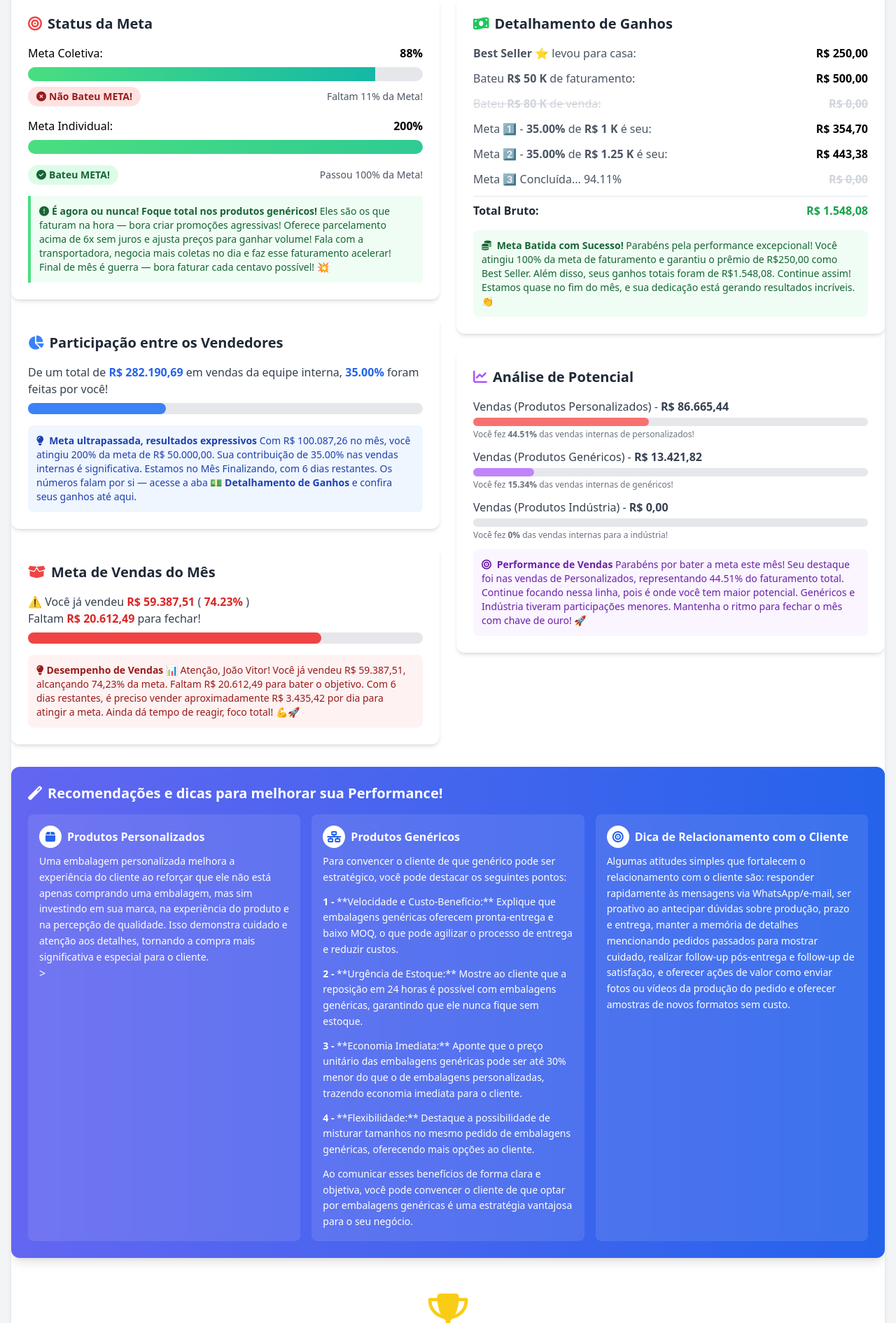
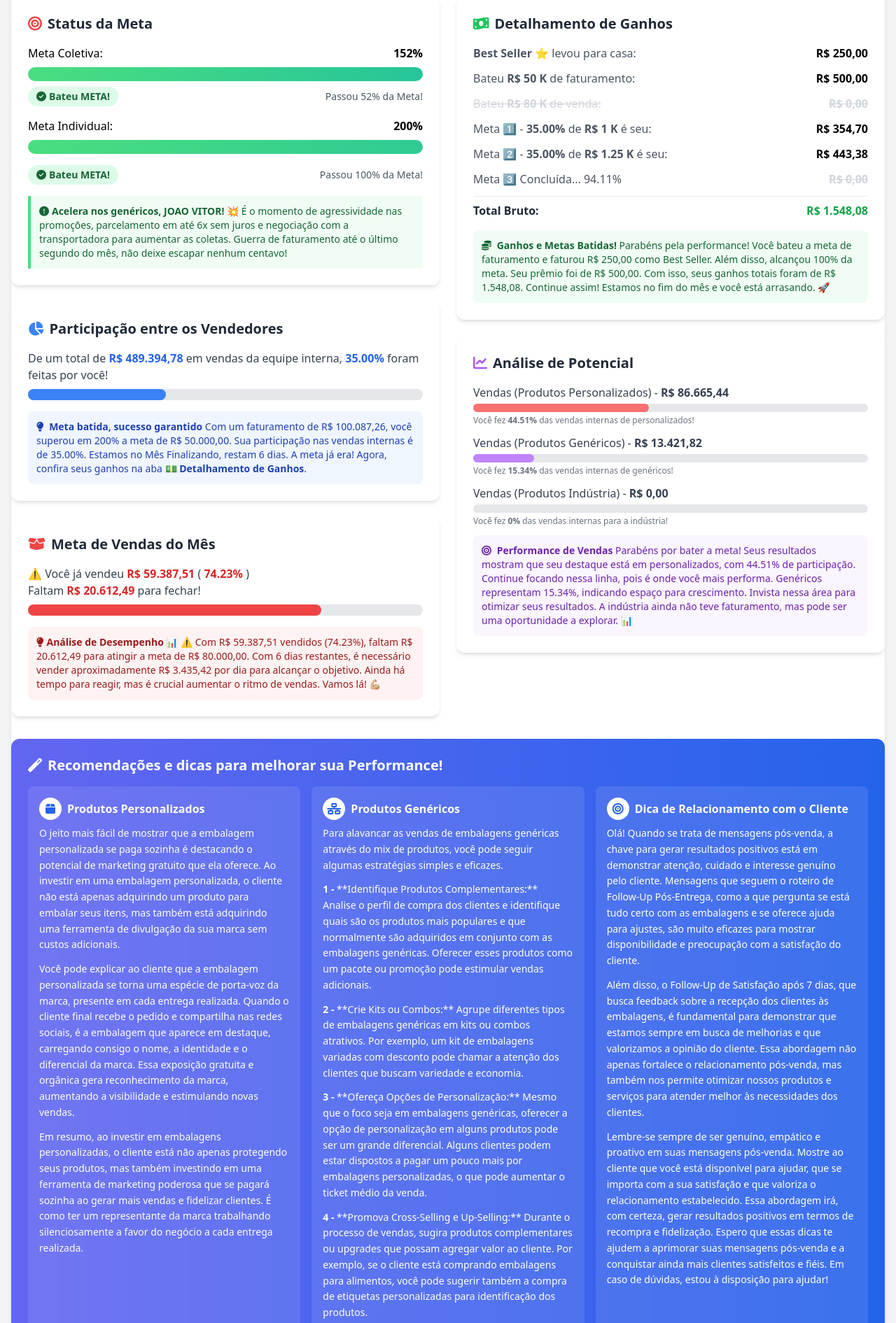
Before and after one commit to saimondasoler/relatorio-vendas, a plain HTML site: page index.html in a window 1280 px wide. Shown: the part 560-2451 px from the top of the page at 70% size. Drawn offline with nearby package versions, Linux system fonts and the light colour scheme.

Commit message:
Update index.html

```diff
--- a/index.html
+++ b/index.html
@@ -117,18 +117,18 @@
                     <div class="mb-4">
                         <div class="flex items-center justify-between mb-2">
                             <span class="font-medium">Meta Coletiva:</span>
-                            <span class="font-bold">88%</span>
+                            <span class="font-bold">152%</span>
                         </div>
                         <div class="progress-bar mb-2">
-                            <div class="progress-fill bg-gradient-to-r from-green-400 to-teal-500" style="width: 88%;"></div>
+                            <div class="progress-fill bg-gradient-to-r from-green-400 to-teal-500" style="width: 152%;"></div>
                         </div>
                         <div class="flex items-center justify-between">
                             <div class="flex items-center">
-                                <span class="bg-red-100 text-red-800 px-3 py-1 rounded-full text-sm font-semibold flex items-center">
-                                    <i class="fas fas fa-times-circle mr-1 mr-1"></i> Não Bateu META!
+                                <span class="bg-green-100 text-green-800 px-3 py-1 rounded-full text-sm font-semibold flex items-center">
+                                    <i class="fas fas fa-check-circle mr-1 mr-1"></i> Bateu META!
                                 </span>
                             </div>
-                            <span class="text-sm text-gray-600">Faltam 11% da Meta!</span>
+                            <span class="text-sm text-gray-600">Passou 52% da Meta!</span>
                         </div>
                     </div>
 
@@ -150,7 +150,7 @@
                     </div>
                     <div class="mt-4 bg-green-50 border-l-4 border-green-400 p-3 rounded-r">
                         <p class="text-sm text-green-800">
-                            <i class="fas fa-exclamation-circle mr-1"></i><b>É agora ou nunca! Foque total nos produtos genéricos!</b> Eles são os que faturam na hora — bora criar promoções agressivas! Oferece parcelamento acima de 6x sem juros e ajusta preços para ganhar volume! Fala com a transportadora, negocia mais coletas no dia e faz esse faturamento acelerar! Final de mês é guerra — bora faturar cada centavo possível! 💥<!-- Essa informação será alimentada por IA "Depois discutimos" ) -->
+                            <i class="fas fa-exclamation-circle mr-1"></i><b>Acelera nos genéricos, JOAO VITOR! 💥</b> É o momento de agressividade nas promoções, parcelamento em até 6x sem juros e negociação com a transportadora para aumentar as coletas. Guerra de faturamento até o último segundo do mês, não deixe escapar nenhum centavo!<!-- Essa informação será alimentada por IA "Depois discutimos" ) -->
                         </p>
                     </div>
                 </div>
@@ -161,15 +161,15 @@
                         <i class="fas fa-chart-pie mr-2 text-blue-500"></i> Participação entre os Vendedores
                     </h3>
                     <div class="mb-4">
-                        <p class="text-gray-700 mb-2">De um total de <span class="font-bold text-blue-600">R$ 282.190,69</span> em vendas da equipe interna, <span class="font-bold text-blue-600">35.00%</span> foram feitas por você!</p> <!-- TOTAL PORCENTAGEM VENDEDORES INTERNOS (Encontra a linha onde está DAYANE Coluna A na linha 10 para baixo na aba 'Filtro Data' e tras a informação da coluna G ) -->
+                        <p class="text-gray-700 mb-2">De um total de <span class="font-bold text-blue-600">R$ 489.394,78</span> em vendas da equipe interna, <span class="font-bold text-blue-600">35.00%</span> foram feitas por você!</p> <!-- TOTAL PORCENTAGEM VENDEDORES INTERNOS (Encontra a linha onde está DAYANE Coluna A na linha 10 para baixo na aba 'Filtro Data' e tras a informação da coluna G ) -->
                         <div class="bg-gray-200 h-4 rounded-full">
                             <div class="bg-blue-500 h-4 rounded-full" style="width: 35.00%"></div> <!-- TOTAL PORCENTAGEM VENDEDORES (Encontra a linha onde está DAYANE Coluna A na linha 10 para baixo na aba 'Filtro Data' e tras a informação da coluna I ) -->
                         </div>
                     </div>
                     <div class="bg-blue-50 p-3 rounded-lg">
                         <p class="text-sm text-blue-800">
-                            <i class="fas fa-lightbulb mr-1"></i> <b>Meta ultrapassada, resultados expressivos</b>
-Com R$ 100.087,26 no mês, você atingiu 200% da meta de R$ 50.000,00. Sua contribuição de 35.00% nas vendas internas é significativa. Estamos no Mês Finalizando, com 6 dias restantes. Os números falam por si — acesse a aba <b>💵 Detalhamento de Ganhos</b> e confira seus ganhos até aqui. <!-- Essa informação será alimentada por IA "Depois discutimos" ) -->
+                            <i class="fas fa-lightbulb mr-1"></i> <b>Meta batida, sucesso garantido</b>
+Com um faturamento de R$ 100.087,26, você superou em 200% a meta de R$ 50.000,00. Sua participação nas vendas internas é de 35.00%. Estamos no Mês Finalizando, restam 6 dias. A meta já era! Agora, confira seus ganhos na aba <b>💵 Detalhamento de Ganhos</b>. <!-- Essa informação será alimentada por IA "Depois discutimos" ) -->
                         </p>
                     </div>
                 </div>
@@ -186,9 +186,9 @@ Com R$ 100.087,26 no mês, você atingiu 200% da meta de R$ 50.000,00. Sua contr
                     </div>
                     <div class="bg-red-50 p-3 rounded-lg">
                         <p class="text-sm text-red-800">
-                            <i class="fas fa-lightbulb mr-1"></i><b>Desempenho de Vendas 📊</b>
+                            <i class="fas fa-lightbulb mr-1"></i><b>Análise de Desempenho 📊</b>
 
-Atenção, João Vitor! Você já vendeu R$ 59.387,51, alcançando 74,23% da meta. Faltam R$ 20.612,49 para bater o objetivo. Com 6 dias restantes, é preciso vender aproximadamente R$ 3.435,42 por dia para atingir a meta. Ainda dá tempo de reagir, foco total! 💪🚀 <!-- Essa informação será alimentada por IA "Depois discutimos" ) -->
+⚠️ Com R$ 59.387,51 vendidos (74.23%), faltam R$ 20.612,49 para atingir a meta de R$ 80.000,00. Com 6 dias restantes, é necessário vender aproximadamente R$ 3.435,42 por dia para alcançar o objetivo. Ainda há tempo para reagir, mas é crucial aumentar o ritmo de vendas. Vamos lá! 💪🏼 <!-- Essa informação será alimentada por IA "Depois discutimos" ) -->
                         </p>
                     </div>
                 </div>
@@ -235,9 +235,9 @@ Atenção, João Vitor! Você já vendeu R$ 59.387,51, alcançando 74,23% da met
                     </div>
                     <div class="mt-4 bg-green-50 p-3 rounded-lg">
                         <p class="text-sm text-green-800">
-                            <i class="fas fa-coins mr-1"></i> <b>Meta Batida com Sucesso!</b>
+                            <i class="fas fa-coins mr-1"></i> <b>Ganhos e Metas Batidas!</b>
 
-Parabéns pela performance excepcional! Você atingiu 100% da meta de faturamento e garantiu o prêmio de R$250,00 como Best Seller. Além disso, seus ganhos totais foram de R$1.548,08. Continue assim! Estamos quase no fim do mês, e sua dedicação está gerando resultados incríveis. 👏 <!-- Essa informação será alimentada por IA "Depois discutimos" ) -->
+Parabéns pela performance! Você bateu a meta de faturamento e faturou R$ 250,00 como Best Seller. Além disso, alcançou 100% da meta. Seu prêmio foi de R$ 500,00. Com isso, seus ganhos totais foram de R$ 1.548,08. Continue assim! Estamos no fim do mês e você está arrasando. 🚀 <!-- Essa informação será alimentada por IA "Depois discutimos" ) -->
                         </p>
                     </div>
                 </div>
@@ -272,7 +272,7 @@ Parabéns pela performance excepcional! Você atingiu 100% da meta de faturament
                         <p class="text-sm text-purple-800">
                             <i class="fas fa-bullseye mr-1"></i> <b>Performance de Vendas</b>
 
-Parabéns por bater a meta este mês! Seu destaque foi nas vendas de Personalizados, representando 44.51% do faturamento total. Continue focando nessa linha, pois é onde você tem maior potencial. Genéricos e Indústria tiveram participações menores. Mantenha o ritmo para fechar o mês com chave de ouro! 🚀 <!-- Essa informação será alimentada por IA "Depois discutimos" ) -->
+Parabéns por bater a meta! Seus resultados mostram que seu destaque está em personalizados, com 44.51% de participação. Continue focando nessa linha, pois é onde você mais performa. Genéricos representam 15.34%, indicando espaço para crescimento. Invista nessa área para otimizar seus resultados. A indústria ainda não teve faturamento, mas pode ser uma oportunidade a explorar. 📊 <!-- Essa informação será alimentada por IA "Depois discutimos" ) -->
                         </p>
                     </div>
                 </div>
@@ -292,7 +292,9 @@ Parabéns por bater a meta este mês! Seu destaque foi nas vendas de Personaliza
                         </div>
                         <h4 class="font-semibold">Produtos Personalizados</h4>
                     </div>
-                    <div class="text-white text-sm leading-relaxed space-y-3"><p>Uma embalagem personalizada melhora a experiência do cliente ao reforçar que ele não está apenas comprando uma embalagem, mas sim investindo em sua marca, na experiência do produto e na percepção de qualidade. Isso demonstra cuidado e atenção aos detalhes, tornando a compra mais significativa e especial para o cliente.</p></div>> <!-- Essa informação será alimentada por IA "Depois discutimos" ) -->
+                    <div class="text-white text-sm leading-relaxed space-y-3"><p>O jeito mais fácil de mostrar que a embalagem personalizada se paga sozinha é destacando o potencial de marketing gratuito que ela oferece. Ao investir em uma embalagem personalizada, o cliente não está apenas adquirindo um produto para embalar seus itens, mas também está adquirindo uma ferramenta de divulgação da sua marca sem custos adicionais.</p>
+<p>Você pode explicar ao cliente que a embalagem personalizada se torna uma espécie de porta-voz da marca, presente em cada entrega realizada. Quando o cliente final recebe o pedido e compartilha nas redes sociais, é a embalagem que aparece em destaque, carregando consigo o nome, a identidade e o diferencial da marca. Essa exposição gratuita e orgânica gera reconhecimento da marca, aumentando a visibilidade e estimulando novas vendas.</p>
+<p>Em resumo, ao investir em embalagens personalizadas, o cliente está não apenas protegendo seus produtos, mas também investindo em uma ferramenta de marketing poderosa que se pagará sozinha ao gerar mais vendas e fidelizar clientes. É como ter um representante da marca trabalhando silenciosamente a favor do negócio a cada entrega realizada.</p></div> <!-- Essa informação será alimentada por IA "Depois discutimos" ) -->
                 </div>
                 <div class="bg-white bg-opacity-10 p-4 rounded-lg backdrop-blur-sm">
                     <div class="flex items-center mb-2">
@@ -301,12 +303,12 @@ Parabéns por bater a meta este mês! Seu destaque foi nas vendas de Personaliza
                         </div>
                         <h4 class="font-semibold">Produtos Genéricos</h4>
                     </div>
-                    <div class="text-white text-sm leading-relaxed space-y-3"><p>Para convencer o cliente de que genérico pode ser estratégico, você pode destacar os seguintes pontos:</p>
-<p><strong>1 -</strong> **Velocidade e Custo-Benefício:** Explique que embalagens genéricas oferecem pronta-entrega e baixo MOQ, o que pode agilizar o processo de entrega e reduzir custos.</p>
-<p><strong>2 -</strong> **Urgência de Estoque:** Mostre ao cliente que a reposição em 24 horas é possível com embalagens genéricas, garantindo que ele nunca fique sem estoque.</p>
-<p><strong>3 -</strong> **Economia Imediata:** Aponte que o preço unitário das embalagens genéricas pode ser até 30% menor do que o de embalagens personalizadas, trazendo economia imediata para o cliente.</p>
-<p><strong>4 -</strong> **Flexibilidade:** Destaque a possibilidade de misturar tamanhos no mesmo pedido de embalagens genéricas, oferecendo mais opções ao cliente.</p>
-<p>Ao comunicar esses benefícios de forma clara e objetiva, você pode convencer o cliente de que optar por embalagens genéricas é uma estratégia vantajosa para o seu negócio.</p></div> <!-- Essa informação será alimentada por IA "Depois discutimos" ) -->
+                    <div class="text-white text-sm leading-relaxed space-y-3"><p>Para alavancar as vendas de embalagens genéricas através do mix de produtos, você pode seguir algumas estratégias simples e eficazes.</p>
+<p><strong>1 -</strong> **Identifique Produtos Complementares:** Analise o perfil de compra dos clientes e identifique quais são os produtos mais populares e que normalmente são adquiridos em conjunto com as embalagens genéricas. Oferecer esses produtos como um pacote ou promoção pode estimular vendas adicionais.</p>
+<p><strong>2 -</strong> **Crie Kits ou Combos:** Agrupe diferentes tipos de embalagens genéricas em kits ou combos atrativos. Por exemplo, um kit de embalagens variadas com desconto pode chamar a atenção dos clientes que buscam variedade e economia.</p>
+<p><strong>3 -</strong> **Ofereça Opções de Personalização:** Mesmo que o foco seja em embalagens genéricas, oferecer a opção de personalização em alguns produtos pode ser um grande diferencial. Alguns clientes podem estar dispostos a pagar um pouco mais por embalagens personalizadas, o que pode aumentar o ticket médio da venda.</p>
+<p><strong>4 -</strong> **Promova Cross-Selling e Up-Selling:** Durante o processo de vendas, sugira produtos complementares ou upgrades que possam agregar valor ao cliente. Por exemplo, se o cliente está comprando embalagens para alimentos, você pode sugerir também a compra de etiquetas personalizadas para identificação dos produtos.</p>
+<p>Ao utilizar essas estratégias de mix de produtos de forma inteligente e estruturada, você poderá não apenas aumentar o volume de vendas de embalagens genéricas, mas também aprimorar a experiência de compra dos clientes, tornando-se um parceiro ainda mais valioso para eles.</p></div> <!-- Essa informação será alimentada por IA "Depois discutimos" ) -->
                 </div>
                 <div class="bg-white bg-opacity-10 p-4 rounded-lg backdrop-blur-sm">
                     <div class="flex items-center mb-2">
@@ -315,7 +317,9 @@ Parabéns por bater a meta este mês! Seu destaque foi nas vendas de Personaliza
                         </div>
                         <h4 class="font-semibold">Dica de Relacionamento com o Cliente</h4>
                     </div>
-                    <div class="text-white text-sm leading-relaxed space-y-3"><p>Algumas atitudes simples que fortalecem o relacionamento com o cliente são: responder rapidamente às mensagens via WhatsApp/e-mail, ser proativo ao antecipar dúvidas sobre produção, prazo e entrega, manter a memória de detalhes mencionando pedidos passados para mostrar cuidado, realizar follow-up pós-entrega e follow-up de satisfação, e oferecer ações de valor como enviar fotos ou vídeos da produção do pedido e oferecer amostras de novos formatos sem custo.</p></div> <!-- Essa informação será alimentada por IA "Depois discutimos" ) -->
+                    <div class="text-white text-sm leading-relaxed space-y-3"><p>Olá! Quando se trata de mensagens pós-venda, a chave para gerar resultados positivos está em demonstrar atenção, cuidado e interesse genuíno pelo cliente. Mensagens que seguem o roteiro de Follow-Up Pós-Entrega, como a que pergunta se está tudo certo com as embalagens e se oferece ajuda para ajustes, são muito eficazes para mostrar disponibilidade e preocupação com a satisfação do cliente.</p>
+<p>Além disso, o Follow-Up de Satisfação após 7 dias, que busca feedback sobre a recepção dos clientes às embalagens, é fundamental para demonstrar que estamos sempre em busca de melhorias e que valorizamos a opinião do cliente. Essa abordagem não apenas fortalece o relacionamento pós-venda, mas também nos permite otimizar nossos produtos e serviços para atender melhor às necessidades dos clientes.</p>
+<p>Lembre-se sempre de ser genuíno, empático e proativo em suas mensagens pós-venda. Mostre ao cliente que você está disponível para ajudar, que se importa com a sua satisfação e que valoriza o relacionamento estabelecido. Essa abordagem irá, com certeza, gerar resultados positivos em termos de recompra e fidelização. Espero que essas dicas te ajudem a aprimorar suas mensagens pós-venda e a conquistar ainda mais clientes satisfeitos e fiéis. Em caso de dúvidas, estou à disposição para ajudar!</p></div> <!-- Essa informação será alimentada por IA "Depois discutimos" ) -->
                 </div>
             </div>
         </div>
```
